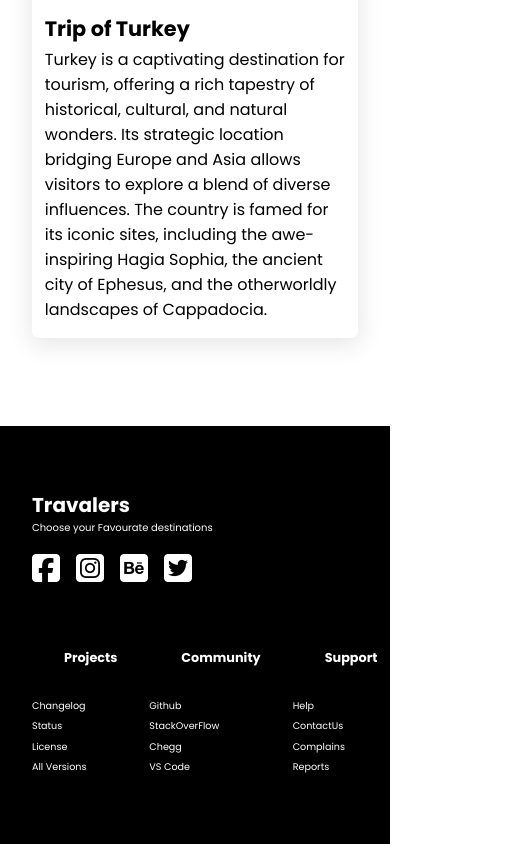
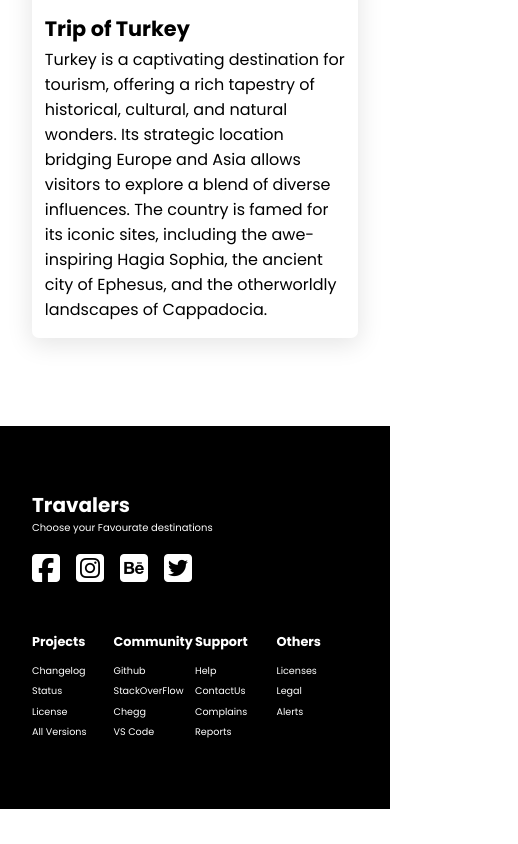
Before and after one commit to UsamaMalik91/React_Travel_web, a React (Create React App) app: page / in a window 390 px wide. Shown: the part 5205-6049 px from the top of the page, 518 px wide, since content can reach past the window. After the commit the page ends 6014 px from the top, so only its background shows below. Built offline with nearby package versions, Linux system fonts and the light colour scheme.

Commit message:
Update footer.css

```diff
--- a/src/Components/footer.css
+++ b/src/Components/footer.css
@@ -54,7 +54,7 @@
     }
         .bottom h4{
         font-size: .8rem;
-        padding:2rem
+         padding:1rem 0 0.8rem 0;
         }
     .bottom a{
         text-decoration: none;
```
